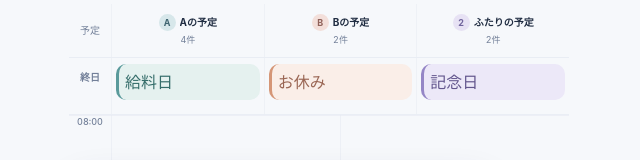
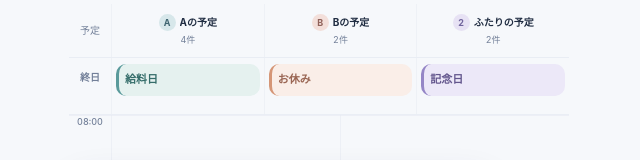
Before and after one commit to ShunsukeOta/noca, a React (Vite) app: page /calendar in a window 1280 px wide. Shown: the part 550-710 px from the top of the page, without its empty margins (321-961 px from the left). Built offline with nearby package versions, Linux system fonts and the light colour scheme.

Commit message:
fix(calendar): enforce 11px bold all-day title typography

```diff
--- a/src/components/calendar-day-timeline.tsx
+++ b/src/components/calendar-day-timeline.tsx
@@ -181,7 +181,7 @@ export function CalendarDayTimeline({ events, todos, onEditEvent, onEditTodo, on
                       "min-h-8 w-full rounded-[10px] border-l-[3px] px-1.5 py-1.5 text-left text-[11px] font-bold leading-snug",
                       ownerTone[event.by]
                     )}>
-                    <span className="block break-words">{event.title}</span>
+                    <span className="block break-words text-[11px] font-bold leading-snug">{event.title}</span>
                   </button>
                 ))}
               </div>
```
